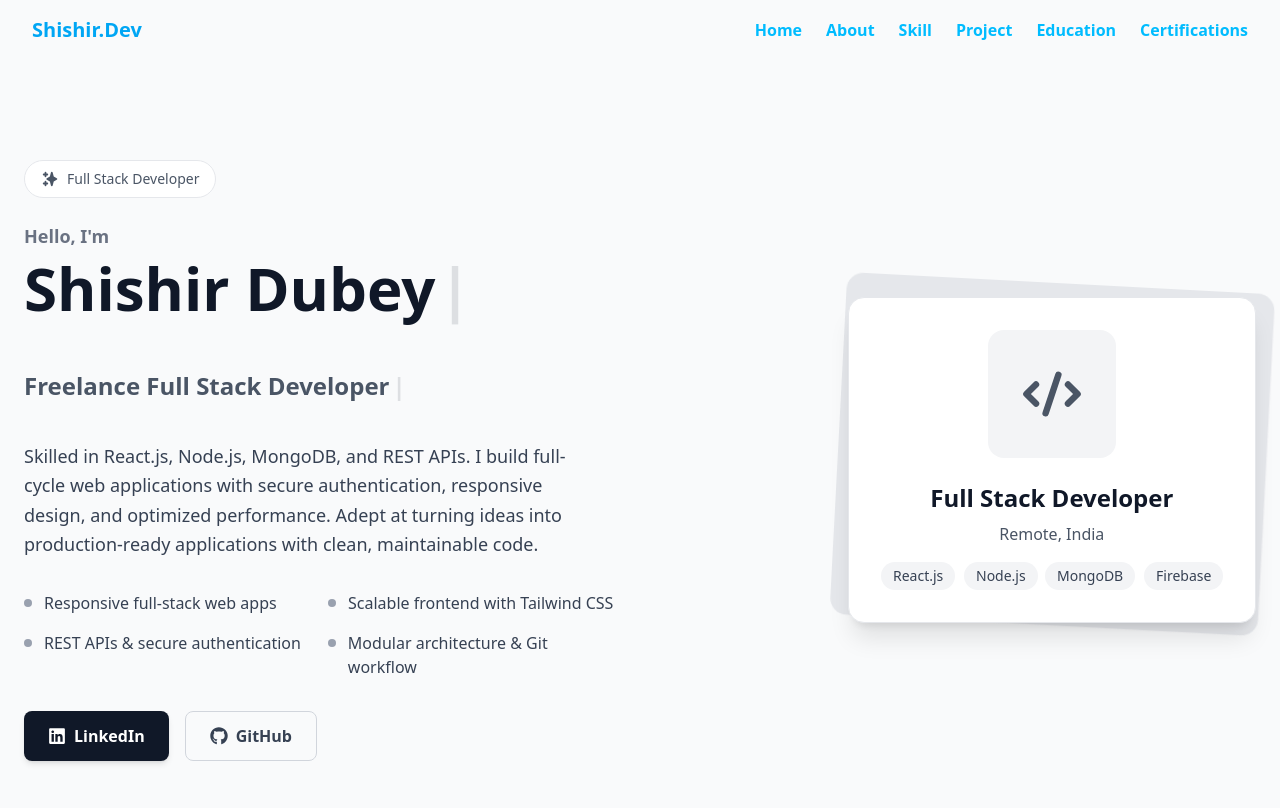
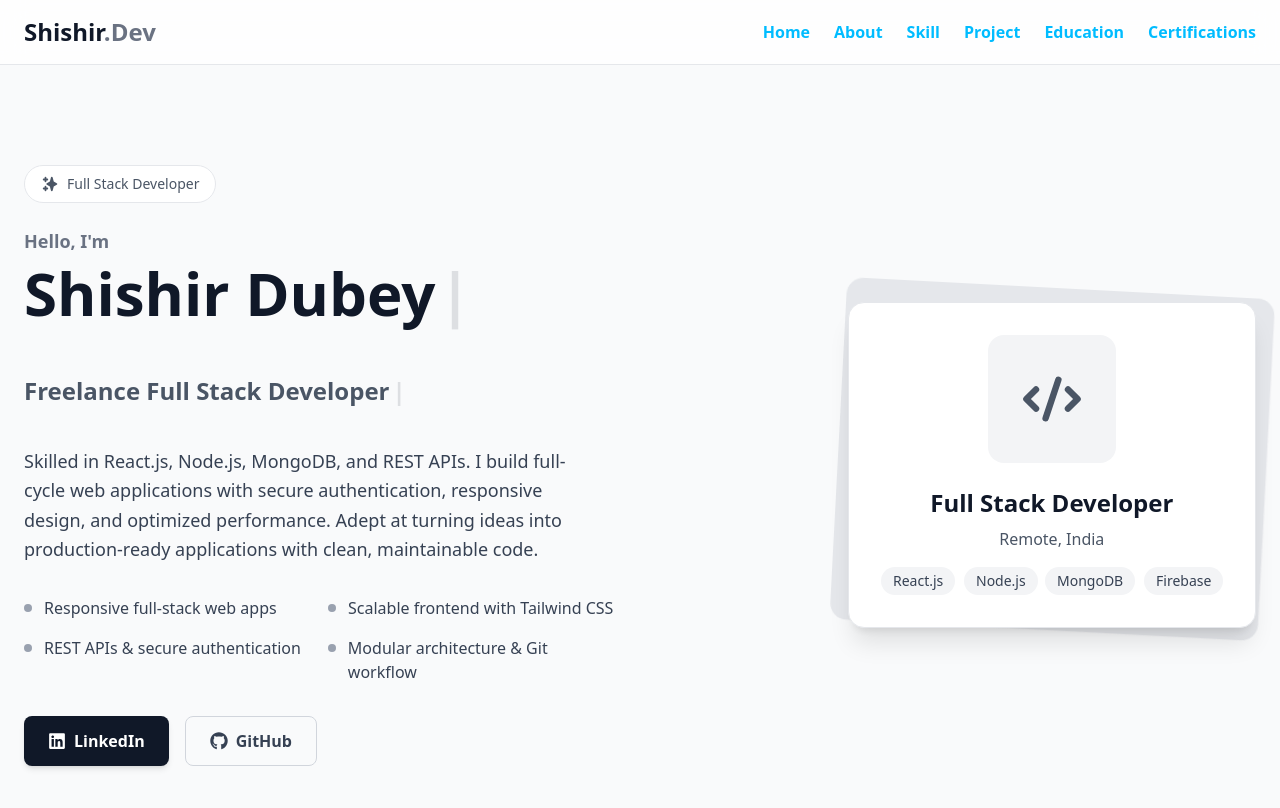
Before and after one commit to shishirdubey24/My-Portfolio, a React (Vite) app: page / in a window 1280 px wide. Shown: the top 808 px of the page. Built offline with nearby package versions, Linux system fonts and the light colour scheme.

Commit message:
Redesigned

```diff
--- a/src/components/Header.jsx
+++ b/src/components/Header.jsx
@@ -1,15 +1,22 @@
-import NavBar from "./NavBar"
+import NavBar from "./NavBar";
 
 const Header = () => {
   return (
-    <div className="flex justify-between items-center px-8 py-4  text-white">
+    <header className="sticky top-0 z-50 bg-white/80 dark:bg-gray-900/80 backdrop-blur-md border-b border-gray-200 dark:border-gray-700">
+      <div className="max-w-7xl mx-auto flex justify-between items-center px-6 py-4">
+        {/* Logo */}
+        <div className="flex items-center">
+          <h1 className="text-2xl font-bold text-gray-900 dark:text-white">
+            Shishir
+            <span className="text-gray-500 dark:text-gray-400">.Dev</span>
+          </h1>
+        </div>
 
-      <h1 className="text-sky-500 font-bold text-xl">Shishir.Dev</h1>
+        {/* Navigation */}
+        <NavBar />
+      </div>
+    </header>
+  );
+};
 
-
-      <NavBar />
-    </div>
-  )
-}
-
-export default Header
+export default Header;
```
